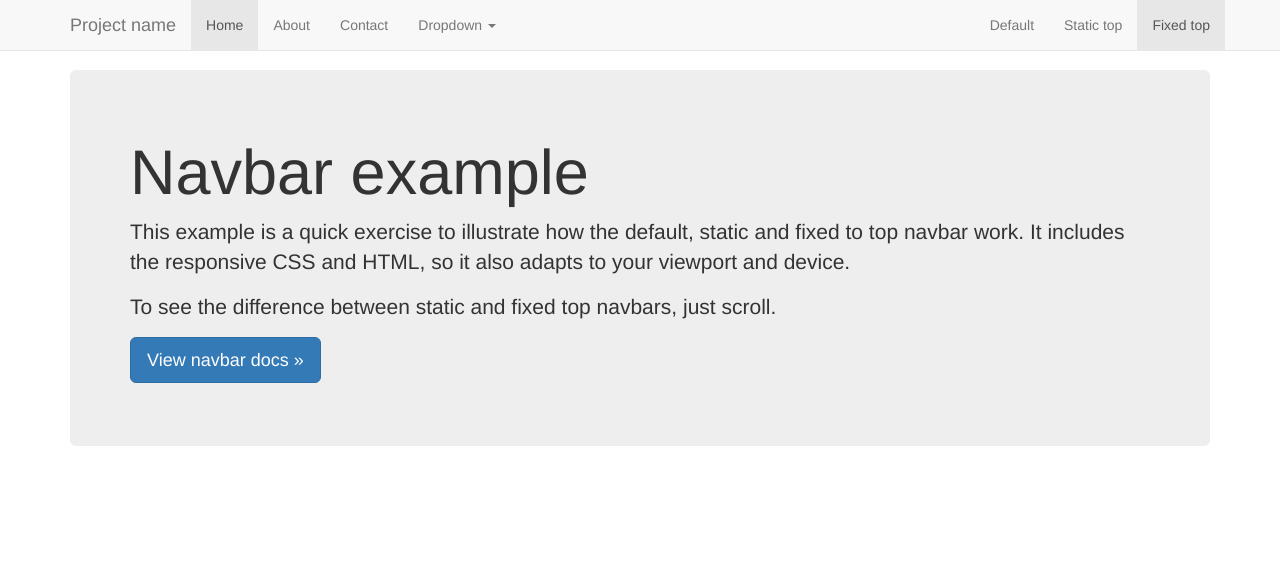
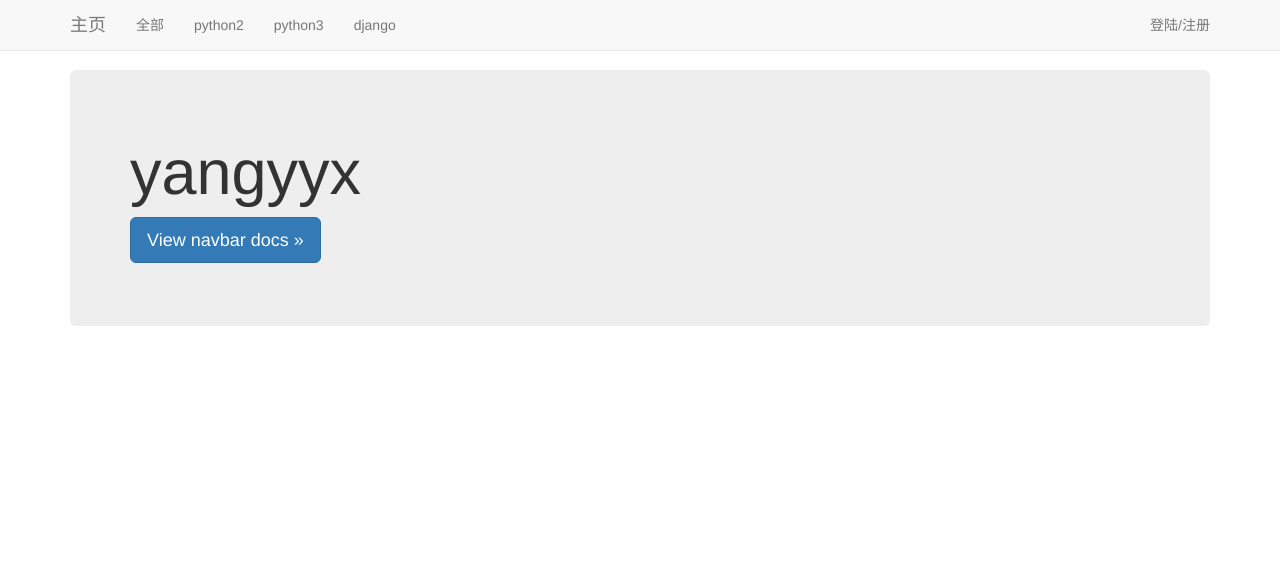
Before and after one commit to yangyuexiong/y, a Django app: page /bbs/ in a window 1280 px wide. Shown: the top 562 px of the page. Run offline with Django 3.2, Linux system fonts and the light colour scheme; some libraries are stand-ins or nearby versions.

Commit message:
模板-登陆

```diff
--- a/bbs/urls.py
+++ b/bbs/urls.py
@@ -4,4 +4,5 @@ from bbs import views
 
 urlpatterns = [
     url(r'^$', views.index),
+    url(r'^category/(\d+)/$', views.category),
 ]
--- a/bbs/views.py
+++ b/bbs/views.py
@@ -1,6 +1,43 @@
-from django.shortcuts import render
+from django.shortcuts import render,HttpResponse,HttpResponseRedirect
+from bbs import models
+
+#django内置验证模块
+from django.contrib.auth import login,logout,authenticate
+from django.contrib.auth.decorators import login_required
 
 # Create your views here.
 
+#排序（-）
+#动态-全局-返回同一页面
+category_list = models.Category.objects.filter(set_as_top_menu=True).order_by('position_index')
+
+#登陆验证
+def acc_login(request):
+    if request.method == 'POST':
+        print(request.POST)
+        user = authenticate(username=request.POST.get('username'),
+                            password=request.POST.get('password'))
+        if user is not None:
+            login(request,user)
+            return HttpResponseRedirect('/bbs')
+        else:
+            login_err = '账号或密码错误'
+            return render(request,'bbs/login.html',{'login_err':login_err})
+    return render(request,'bbs/login.html')
+#退出
+def acc_logout(request):
+    logout(request)
+    return HttpResponseRedirect('/bbs')
+
+
+
 def index(request):
-    return render(request,'bbs/index.html')
+    #排序（-）
+    # category_list = models.Category.objects.filter(set_as_top_menu=True).order_by('position_index')
+    return render(request,'bbs/index.html',{'category_list':category_list})
+
+def category(request,id):
+    #获取：category
+    category_obj = models.Category.objects.get(id=id)
+    return render(request,'bbs/index.html',{'category_list':category_list,
+                                            'category_obj':category_obj})
--- a/newbbs/urls.py
+++ b/newbbs/urls.py
@@ -15,8 +15,10 @@ Including another URLconf
 """
 from django.conf.urls import url,include
 from django.contrib import admin
-
+from bbs import views
 urlpatterns = [
     url(r'^admin/', admin.site.urls),
     url(r'^bbs/', include('bbs.urls')),
+    url(r'^login/',views.acc_login,name='login'),
+    url(r'^logout/',views.acc_logout,name='logout'),
 ]
--- a/templates/base.html
+++ b/templates/base.html
@@ -9,17 +9,15 @@
     <meta name="author" content="">
     <link rel="icon" href="http://v3.bootcss.com/favicon.ico">
 
-    <title>888</title>
+    <title>1024</title>
 
     <!-- Bootstrap core CSS -->
-    <link href="/statics/bootstrap-3.3.7-dist/css/bootstrap.min.css" rel="stylesheet">
+    <link href="/statics/bootstrap/css/bootstrap.min.css" rel="stylesheet">
 
     <!-- Custom styles for this template -->
-    <link href="/statics/bootstrap-3.3.7-dist/css/navbar-fixed-top.css" rel="stylesheet">
-
+    <link href="/statics/bootstrap/css/navbar-fixed-top.css" rel="stylesheet">
 
   </head>
-
   <body>
 
     <!-- Fixed navbar -->
@@ -32,48 +30,52 @@
             <span class="icon-bar"></span>
             <span class="icon-bar"></span>
           </button>
-          <a class="navbar-brand" href="http://v3.bootcss.com/examples/navbar-fixed-top/#">Project name</a>
+          <a class="navbar-brand" href="/bbs/">主页</a>
         </div>
+
         <div id="navbar" class="navbar-collapse collapse">
+
+          {% block top-menu %}
           <ul class="nav navbar-nav">
-            <li class="active"><a href="http://v3.bootcss.com/examples/navbar-fixed-top/#">Home</a></li>
-            <li><a href="http://v3.bootcss.com/examples/navbar-fixed-top/#about">About</a></li>
-            <li><a href="http://v3.bootcss.com/examples/navbar-fixed-top/#contact">Contact</a></li>
-            <li class="dropdown">
-              <a href="http://v3.bootcss.com/examples/navbar-fixed-top/#" class="dropdown-toggle" data-toggle="dropdown" role="button" aria-haspopup="true" aria-expanded="false">Dropdown <span class="caret"></span></a>
-              <ul class="dropdown-menu">
-                <li><a href="http://v3.bootcss.com/examples/navbar-fixed-top/#">Action</a></li>
-                <li><a href="http://v3.bootcss.com/examples/navbar-fixed-top/#">Another action</a></li>
-                <li><a href="http://v3.bootcss.com/examples/navbar-fixed-top/#">Something else here</a></li>
-                <li role="separator" class="divider"></li>
-                <li class="dropdown-header">Nav header</li>
-                <li><a href="http://v3.bootcss.com/examples/navbar-fixed-top/#">Separated link</a></li>
-                <li><a href="http://v3.bootcss.com/examples/navbar-fixed-top/#">One more separated link</a></li>
-              </ul>
-            </li>
+
+          {% for category in category_list %}
+            <!--点击标识:-->
+              {% if category.id == category_obj.id %}
+                <li class="active"><a href="/bbs/category/{{ category.id }}">{{category.name}}</a></li>
+              {% else %}
+                <li class=""><a href="/bbs/category/{{ category.id }}">{{category.name}}</a></li>
+              {% endif %}
+          {% endfor %}
           </ul>
+          {% endblock %}
+
           <ul class="nav navbar-nav navbar-right">
-            <li><a href="http://v3.bootcss.com/examples/navbar/">Default</a></li>
-            <li><a href="http://v3.bootcss.com/examples/navbar-static-top/">Static top</a></li>
-            <li class="active"><a href="http://v3.bootcss.com/examples/navbar-fixed-top/">Fixed top <span class="sr-only">(current)</span></a></li>
+
+              {% if request.user.is_authenticated %}
+                <li class="active"><a href="">{{ request.user.userprofile.name }}</a></li>
+                <li class="active"><a href="{% url 'logout' %}">注销</a></li>
+              {% else %}
+                <li class=""><a href="{% url 'login' %}">登陆/注册</a></li>
+              {% endif %}
+
           </ul>
         </div><!--/.nav-collapse -->
       </div>
     </nav>
 
+
     <div class="container">
 
+    {% block page-container %}
       <!-- Main component for a primary marketing message or call to action -->
       <div class="jumbotron">
-        <h1>Navbar example</h1>
-        <p>This example is a quick exercise to illustrate how the default, static and fixed to top navbar work. It includes the responsive CSS and HTML, so it also adapts to your viewport and device.</p>
-        <p>To see the difference between static and fixed top navbars, just scroll.</p>
-        <p>
-          <a class="btn btn-lg btn-primary" href="http://v3.bootcss.com/components/#navbar" role="button">View navbar docs »</a>
-        </p>
+        <h1>yangyyx</h1>
+        <p><a class="btn btn-lg btn-primary" href="http://v3.bootcss.com/components/#navbar" role="button">View navbar docs »</a></p>
       </div>
+    {% endblock %}
 
     </div> <!-- /container -->
+
 
 
     <!-- Bootstrap core JavaScript
```
Also changed, not shown: templates/bbs/login.html (added, +16 -0 lines), 2.jpg (added), bbs.db, tupian/3.jpg (added), 2 other files.
